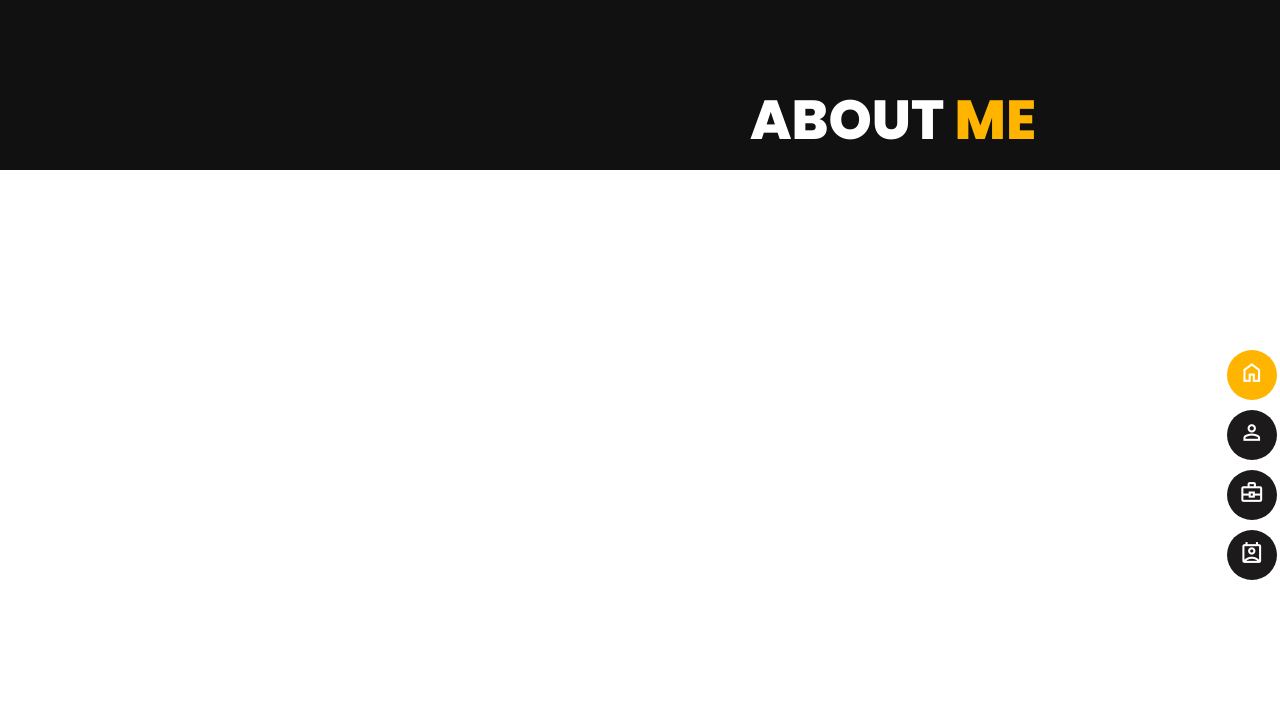
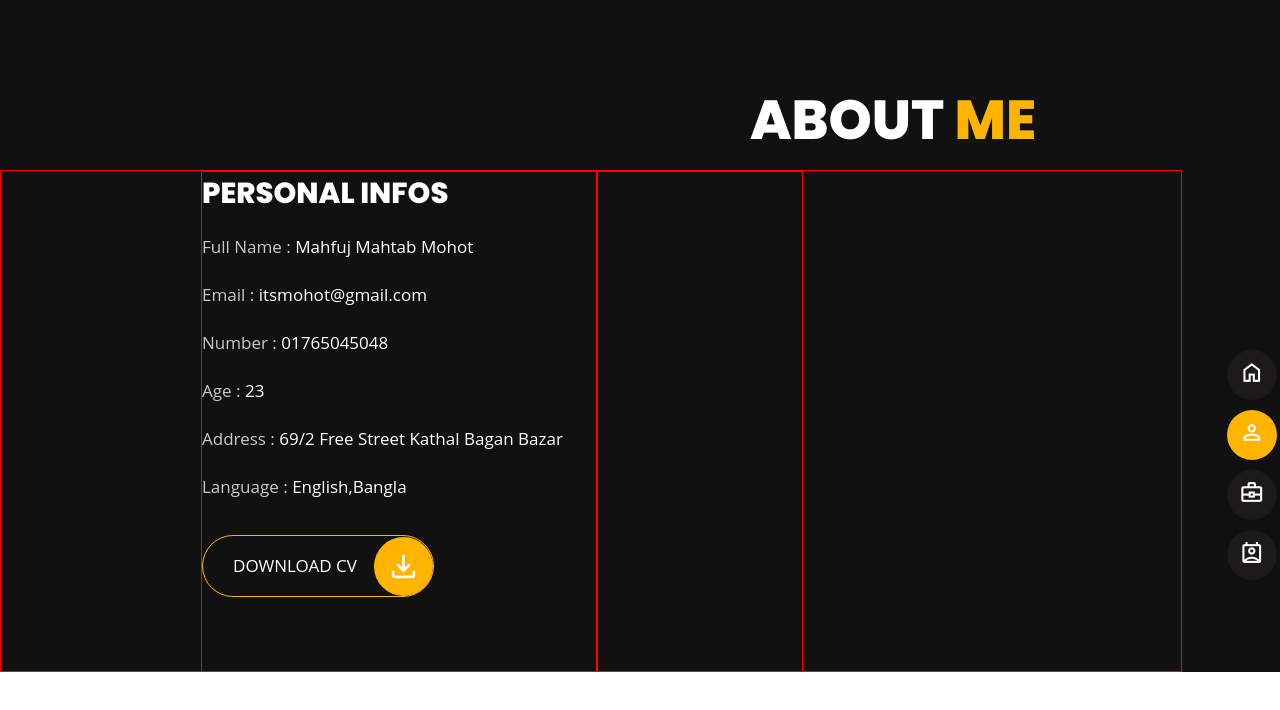
Before and after one commit to mahfuj-mahtab/mahfuj-mahtab-my.github.io, a plain HTML site: page about.html in a window 1280 px wide. Drawn offline with nearby package versions, Linux system fonts and the light colour scheme; a web font is replaced by a local one.

Commit message:
about page personal info done

```diff
--- a/Asset/css/style.css
+++ b/Asset/css/style.css
@@ -130,10 +130,37 @@
     float: left;
     font-size: 17px;
     font-family: 'Open Sans', sans-serif;
+    text-transform: uppercase;
+
 
 
 }
 .more_btn:hover{
+    background: #FFB400;
+    transition: background-color 0.5s;
+
+}
+.cv_btn{
+    width: 200px;
+    height: 60px;
+    border: 1px solid #FFB400;
+    display: block;
+    text-decoration: none;
+    color: white;
+    line-height: 60px;
+    /* text-align: center; */
+    padding-left: 30px;
+    border-radius: 50px;
+    /* margin-left: 150px; */
+    margin-top: 30px;
+    float: left;
+    font-size: 17px;
+    text-transform: uppercase;
+    font-family: 'Open Sans', sans-serif;
+
+
+}
+.cv_btn:hover{
     background: #FFB400;
     transition: background-color 0.5s;
 
@@ -172,3 +199,42 @@
 .me{
     color: #FFB400;
 }
+.left_about{
+    width: 50%;
+    height:500px;
+    border: 1px solid red;
+    float:left;
+}
+.right_about{
+    width: 49%;
+    height:500px;
+    border: 1px solid red;
+    float:left;
+}
+.personal_info{
+    width:600px;
+    margin-left: 200px;
+    height: 500px;
+    border: 1px solid red;
+}
+.personal{
+    color: white;
+    font-weight: bold;
+    text-transform: uppercase;
+    font-family: 'Poppins', sans-serif;
+    font-size: 29px;
+    margin-bottom: 20px;
+}
+.personal_span{
+    /* width: 600px; */
+    height: 30px;
+    display: block;
+    float: none;
+    /* border: 1px solid red; */
+    color: rgb(206, 200, 200);
+    font-size: 17px;
+    font-family: 'Open Sans', sans-serif;
+}
+.personal_span_value{
+    color: white;
+}
--- a/about.html
+++ b/about.html
@@ -21,14 +21,31 @@
     <div class="container">
         <div class="left_about_page">
             <h1 class="about_title">About <span class="me"> Me </span></h1>
+            <div class="left_about">
+                <div class="personal_info">
+                    <h2 class="personal">Personal Infos</h2>
+                    <span class="personal_span">Full Name : <span class="personal_span_value">Mahfuj Mahtab Mohot</span> </span><br>
+
+                    <span class="personal_span">Email : <span class="personal_span_value">itsmohot@gmail.com</span> </span><br>
+
+                    <span class="personal_span">Number : <span class="personal_span_value">01765045048</span> </span><br>
+                    <span class="personal_span">Age :  <span class="personal_span_value">23</span> </span><br>
+                    <span class="personal_span">Address : <span class="personal_span_value">69/2 Free Street Kathal Bagan Bazar</span> </span><br>
+                    <span class="personal_span">Language : <span class="personal_span_value">English,Bangla</span> </span>
+                    <a href="" class="cv_btn">Download Cv</a><span class="material-symbols-outlined arrow">
+                        download
+                        </span>
+                </div>
+            </div>
+            <div class="right_about"></div>
 
         </div>
         <div class="sidebar">
             <ul>
-                <li><a class="sidebar_a home" href="/"><span class="material-symbols-outlined">
+                <li><a class="sidebar_a bg_c" href="/"><span class="material-symbols-outlined">
                     home
                     </span></a></li>
-                <li><a class="sidebar_a bg_c" href="about.html"><span class="material-symbols-outlined">
+                <li><a class="sidebar_a home " href="about.html"><span class="material-symbols-outlined">
                     person
                     </span></a></li>
                 <li><a class="sidebar_a bg_c" href=""><span class="material-symbols-outlined">
```
